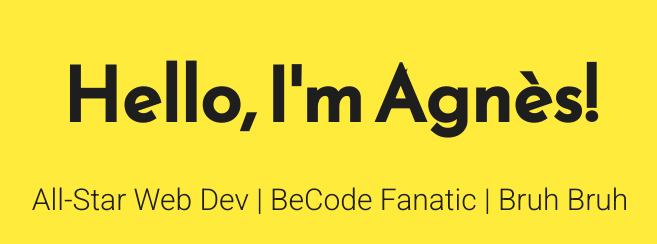
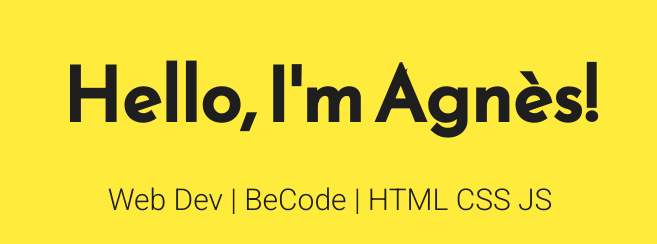
Before and after one commit to agkabongo/agkabongo.github.io, a plain HTML site: page index.html in a window 1280 px wide. Shown: the part 217-461 px from the top of the page, without its empty margins (310-967 px from the left). Drawn offline with Linux system fonts and the light colour scheme.

Commit message:
Update index.html

```diff
--- a/index.html
+++ b/index.html
@@ -5,7 +5,7 @@
 	<meta http-equiv="X-UA-Compatible" content="IE=edge">
 	<meta name="viewport" content="width=device-width, initial-scale=1.0">
 
-	<title>Agnès Kabongo | Awesome Dev</title>
+	<title>Agnès Kabongo | Portfolio</title>
 
 	<link rel="icon" href="favicon.ico" type="image/png" />
 
@@ -13,20 +13,12 @@
 	<link href="https://use.fontawesome.com/releases/v5.12.0/css/all.css" rel="stylesheet">
 	<link rel="stylesheet" href="css/reset.css">
 	<link rel="stylesheet" href="css/styles.css">
-	<!--<link rel="stylesheet" href="css/themes/indigo-white.css">-->
-	<!-- <link rel="stylesheet" href="css/themes/green-white.css"> -->
-	<!-- <link rel="stylesheet" href="css/themes/red-white.css"> -->
-	<!-- <link rel="stylesheet" href="css/themes/grey-white.css"> -->
-	<!-- <link rel="stylesheet" href="css/themes/white-indigo.css"> -->
-	<!-- <link rel="stylesheet" href="css/themes/white-blue.css"> -->
-	<!-- <link rel="stylesheet" href="css/themes/white-grey.css"> -->
-	<!-- <link rel="stylesheet" href="css/themes/white-red.css"> -->
 	 <link rel="stylesheet" href="css/themes/yellow-black.css">
 </head>
 <body>
 	<main>
 		<div class="intro">Hello, I'm Agnès!</div>
-		<div class="tagline">All-Star Web Dev | BeCode Fanatic | Bruh Bruh </div>
+		<div class="tagline">Web Dev | BeCode | HTML CSS JS  </div>
 		<!-- Find your icons from here - https://fontawesome.com/icons?d=gallery&s=brands -->
 		<div class="icons-social">
 			<a target="_blank" href="https://github.com/agkabongo"><i class="fab fa-github"></i></a>
```
